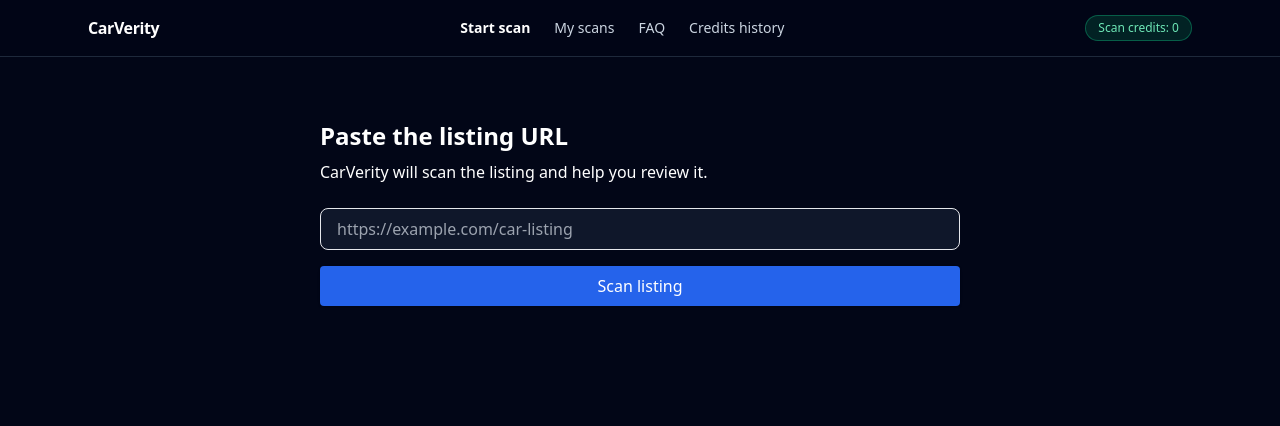
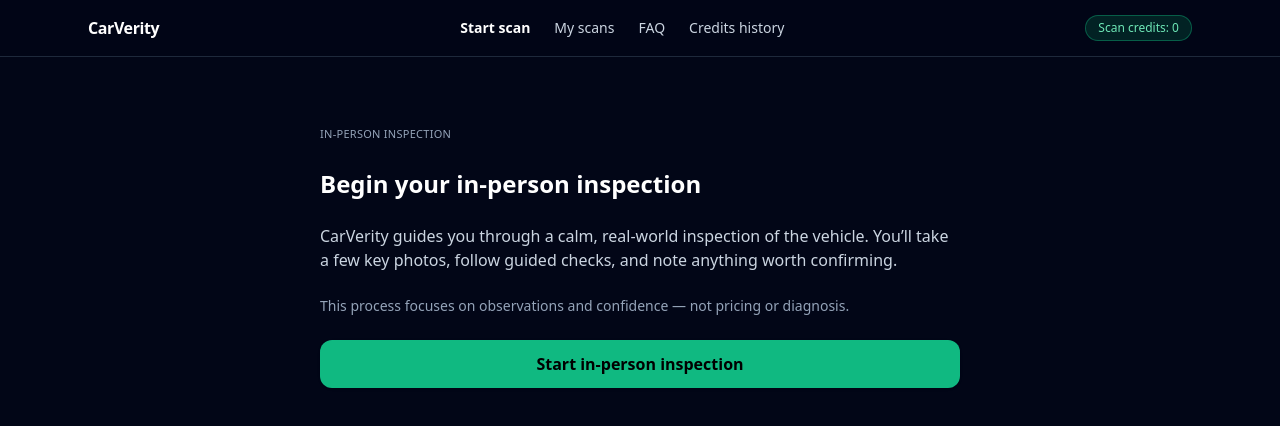
Before and after one commit to jeremy-swallow/carverity-clean, a React (Vite) app: page /start-scan in a window 1280 px wide. Shown: the top 426 px of the page. Built offline with nearby package versions, Linux system fonts and the light colour scheme.

Commit message:
Refactor StartScan to in-person inspection entry point

```diff
--- a/src/pages/StartScan.tsx
+++ b/src/pages/StartScan.tsx
@@ -1,54 +1,40 @@
 // src/pages/StartScan.tsx
-import { useState } from "react";
 import { useNavigate } from "react-router-dom";
-import { saveListingUrl } from "../utils/onlineResults";
 
 export default function StartScan() {
   const navigate = useNavigate();
-  const [url, setUrl] = useState("");
 
-  function handleSubmit(e: React.FormEvent) {
-    e.preventDefault();
-
-    const cleaned = url.trim();
-    if (!cleaned) {
-      alert("Please paste a valid car listing URL before continuing.");
-      return;
-    }
-
-    // ✅ Persist URL for the analyzing step (shared helper)
-    saveListingUrl(cleaned);
-    console.log("🚗 Listing URL saved from StartScan:", cleaned);
-
-    // ✅ MUST match App.tsx route:
-    // <Route path="/scan/online/analyzing" element={<OnlineAnalyzing />} />
-    navigate("/scan/online/analyzing", { replace: true });
+  function beginInPerson() {
+    navigate("/scan/in-person/start");
   }
 
   return (
-    <div className="max-w-2xl mx-auto px-4 py-16">
-      <h1 className="text-2xl font-semibold mb-2">Paste the listing URL</h1>
-      <p className="text-muted-foreground mb-6">
-        CarVerity will scan the listing and help you review it.
+    <div className="max-w-2xl mx-auto px-4 py-16 space-y-6">
+      <span className="text-[11px] tracking-wide uppercase text-slate-400">
+        In-person inspection
+      </span>
+
+      <h1 className="text-2xl font-semibold text-white">
+        Begin your in-person inspection
+      </h1>
+
+      <p className="text-slate-300">
+        CarVerity guides you through a calm, real-world inspection of the
+        vehicle. You’ll take a few key photos, follow guided checks, and note
+        anything worth confirming.
       </p>
 
-      <form onSubmit={handleSubmit} className="space-y-4">
-        <input
-          type="url"
-          value={url}
-          onChange={(e) => setUrl(e.target.value)}
-          className="w-full px-4 py-2 border rounded-lg bg-slate-900"
-          placeholder="https://example.com/car-listing"
-          required
-        />
+      <p className="text-sm text-slate-400">
+        This process focuses on observations and confidence — not pricing or
+        diagnosis.
+      </p>
 
-        <button
-          type="submit"
-          className="bg-blue-600 text-white px-5 py-2 rounded shadow w-full"
-        >
-          Scan listing
-        </button>
-      </form>
+      <button
+        onClick={beginInPerson}
+        className="w-full rounded-xl bg-emerald-500 hover:bg-emerald-400 text-black font-semibold px-5 py-3 shadow"
+      >
+        Start in-person inspection
+      </button>
     </div>
   );
 }
```
